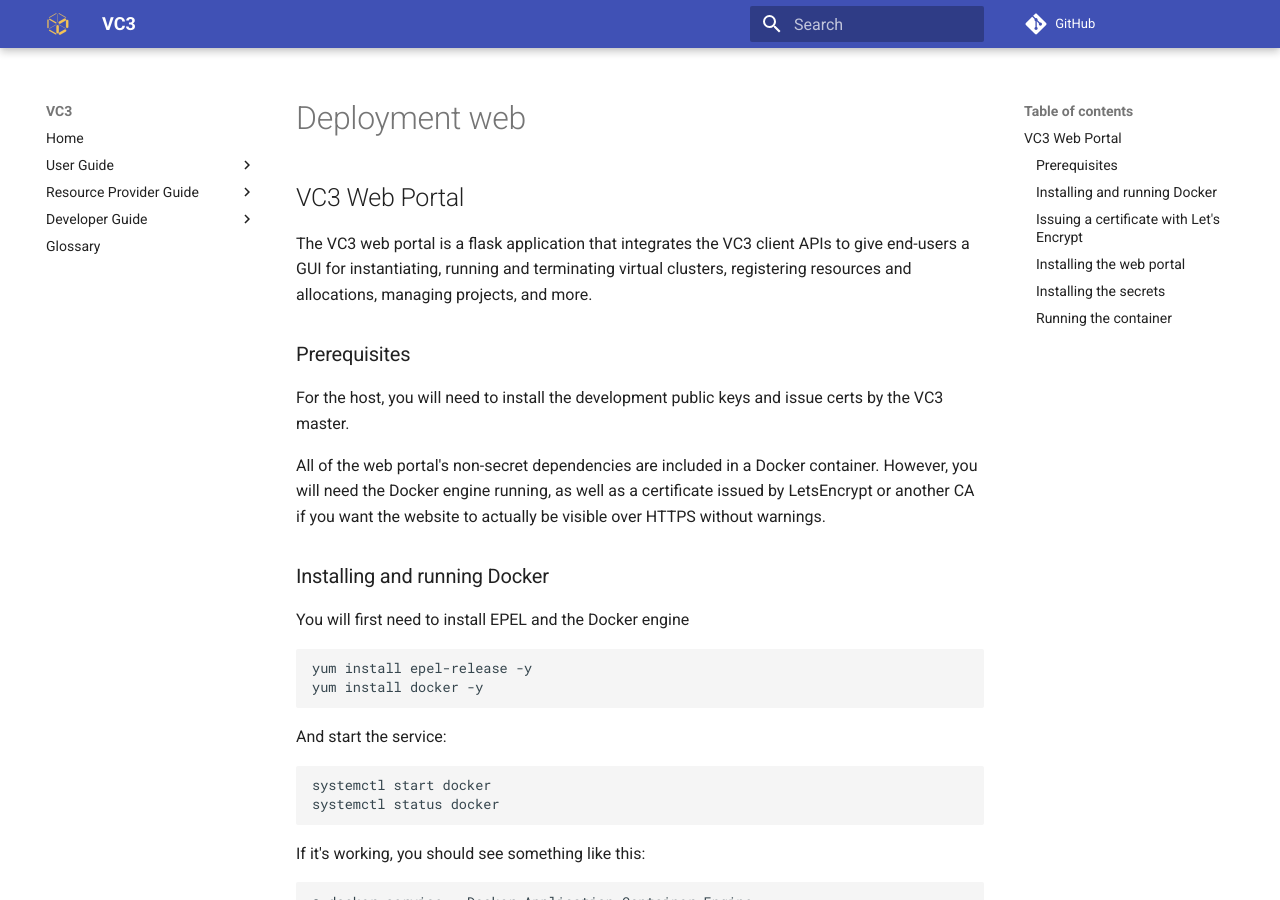
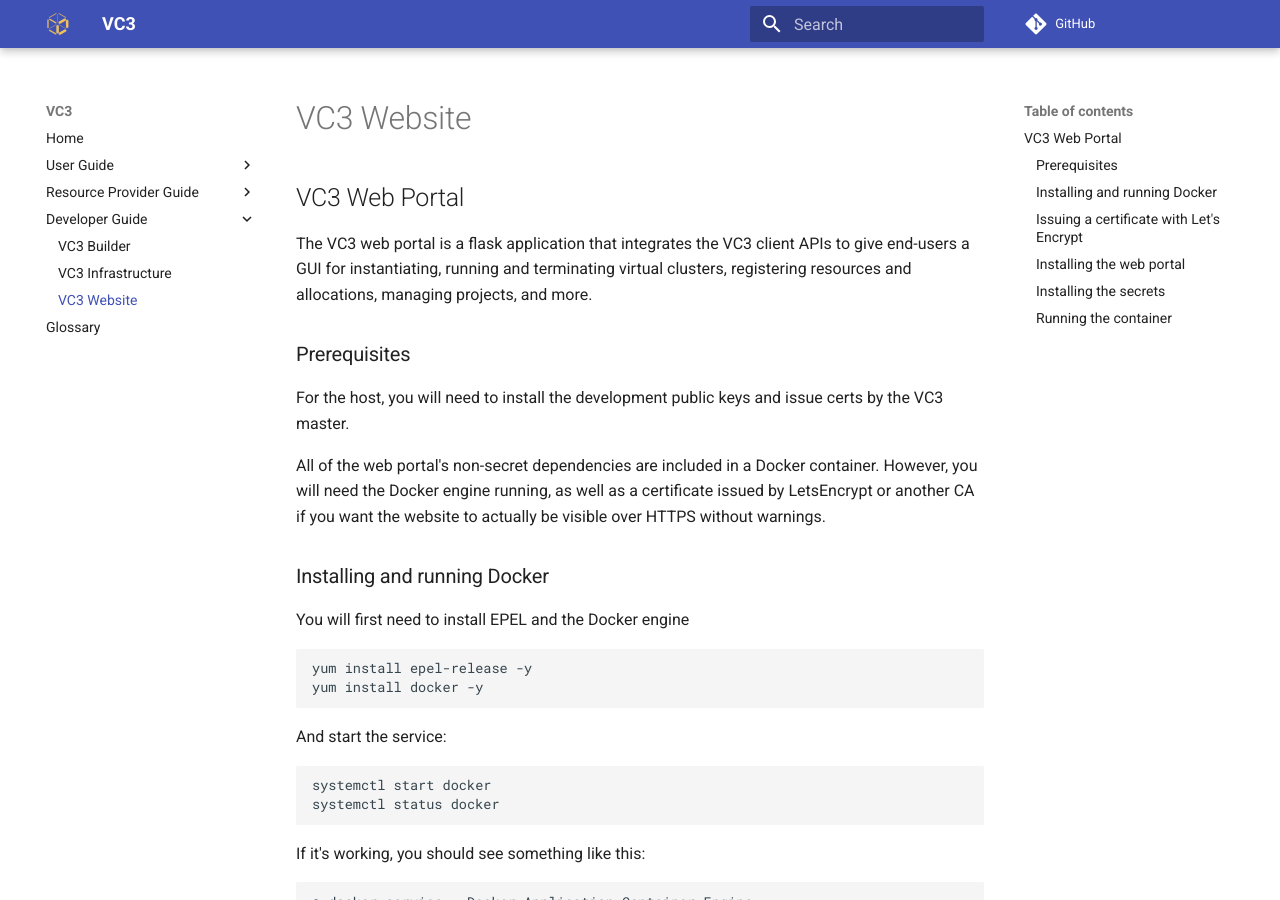
Before and after one commit to vc3-project/vc3-mkdocs, an MkDocs documentation site: the page built from docs/devguide/deployment-web.md, in a window 1280 px wide and 900 px high. Built offline with MkDocs 1.6.1 and Material for MkDocs 9.7.7, drawn with Linux system fonts in a browser that asks for light colours; comment, search, counter and statistics services are not loaded; old or Windows-style settings are respelled for this version of MkDocs.

Commit message:
nav for website development

```diff
--- a/mkdocs.yml
+++ b/mkdocs.yml
@@ -24,6 +24,7 @@
   - Developer Guide:
     - 'VC3 Builder': 'devguide/builder.md'
     - 'VC3 Infrastructure': 'devguide/deployment-guide.md'
+    - 'VC3 Website': 'devguide/deployment-web.md'
   - Glossary: glossary.md
   # - MK Docs Cheatsheet: mkcommands.md
 markdown_extensions:
```
